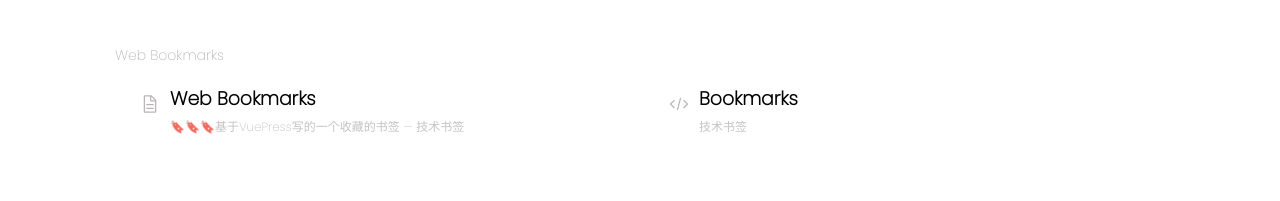
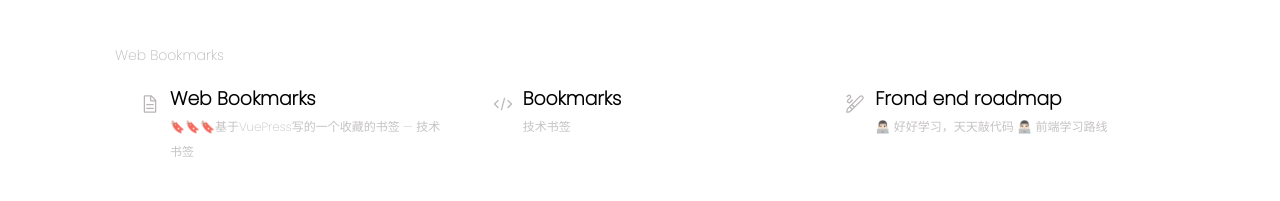
Before and after one commit to Virkano/my-projects, a plain HTML site: page index.html in a window 1280 px wide. Shown: the part 139-340 px from the top of the page. Drawn offline with Linux system fonts and the light colour scheme.

Commit message:
学习路线

```diff
--- a/index.html
+++ b/index.html
@@ -34,6 +34,15 @@
                     <div class="your_projects">
                         <h3>Bookmarks</h3>
                         <span>技术书签</span>
+                    </div>
+                </a>
+                <a href="https://www.virkano.com/front-end-roadmap/" target="_black">
+                    <div class="svg">
+                        <svg xmlns="http://www.w3.org/2000/svg" xmlns:xlink="http://www.w3.org/1999/xlink" aria-hidden="true" focusable="false" width="1em" height="1em" preserveAspectRatio="xMidYMid meet" viewBox="0 0 32 32" data-v-78a09aab="" data-icon="carbon:brush-freehand" class="iconify text-xl opacity-50" style="vertical-align: -0.125em; transform: rotate(360deg);"><path d="M28.828 3.172a4.094 4.094 0 0 0-5.656 0L4.05 22.292A6.954 6.954 0 0 0 2 27.242V30h2.756a6.952 6.952 0 0 0 4.95-2.05L28.828 8.829a3.999 3.999 0 0 0 0-5.657zM10.91 18.26l2.829 2.829l-2.122 2.121l-2.828-2.828zm-2.619 8.276A4.966 4.966 0 0 1 4.756 28H4v-.759a4.967 4.967 0 0 1 1.464-3.535l1.91-1.91l2.829 2.828zM27.415 7.414l-12.261 12.26l-2.829-2.828l12.262-12.26a2.047 2.047 0 0 1 2.828 0a2 2 0 0 1 0 2.828z" fill="currentColor"></path><path d="M6.5 15a3.5 3.5 0 0 1-2.475-5.974l3.5-3.5a1.502 1.502 0 0 0 0-2.121a1.537 1.537 0 0 0-2.121 0L3.415 5.394L2 3.98l1.99-1.988a3.585 3.585 0 0 1 4.95 0a3.504 3.504 0 0 1 0 4.949L5.439 10.44a1.502 1.502 0 0 0 0 2.121a1.537 1.537 0 0 0 2.122 0l4.024-4.024L13 9.95l-4.025 4.024A3.475 3.475 0 0 1 6.5 15z" fill="currentColor"></path></svg>
+                    </div>
+                    <div class="your_projects">
+                        <h3>Frond end roadmap</h3>
+                        <span>👨🏻‍💻 好好学习，天天敲代码 👨🏻‍💻 前端学习路线</span>
                     </div>
                 </a>
             </div>
```
